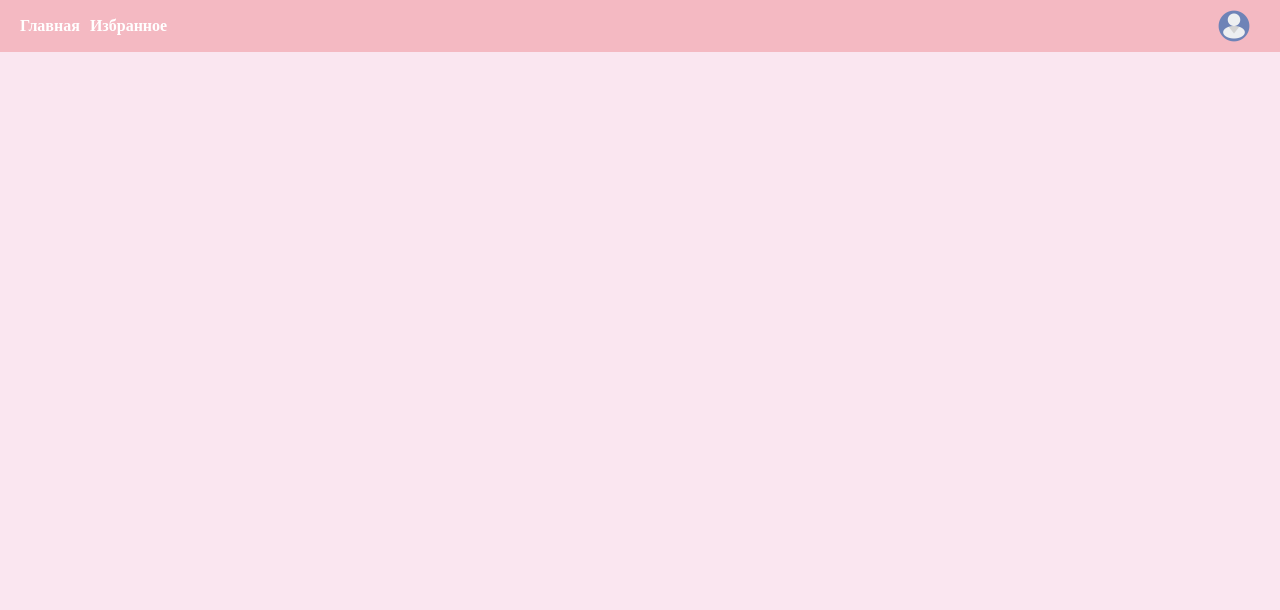
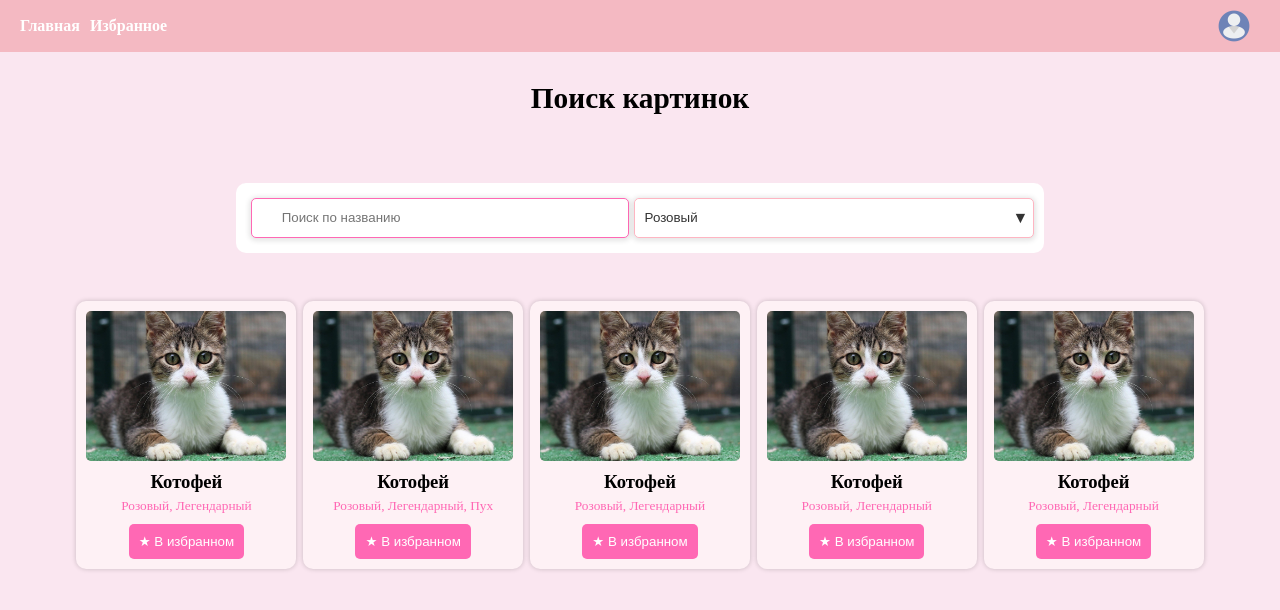
Before and after one commit to alchemmist/cats, a React (Vite) app: page /main in a window 1280 px wide. Shown: the top 610 px of the page. Built offline with nearby package versions, Linux system fonts and the light colour scheme.

Commit message:
impl cat search

```diff
--- a/public/cats.json
+++ b/public/cats.json
@@ -6,7 +6,7 @@
     },
     {
         "name": "Котофей",
-        "tags": ["Розовый", "Легендарный"],
+        "tags": ["Розовый", "Легендарный", "Пух"],
         "image": "cat.jpg"
     },
     {
--- /dev/null
+++ b/src/components/input/Input.css
@@ -0,0 +1,11 @@
+.input {
+  padding: 10px;
+  margin: 5px;
+  border: solid 1px #feb5c2;
+  border-radius: 5px;
+  box-shadow: 0px 1px 5px 2px rgba(0, 0, 0, 0.1);
+}
+
+.input:focus {
+  border: solid 1px #ff68b4;
+}
--- /dev/null
+++ b/src/components/input/Input.jsx
@@ -0,0 +1,15 @@
+import React from "react";
+import "./Input.css";
+
+function Input({ id, onChange, className = "", ...rest }) {
+  return (
+    <input
+      id={id}
+      onChange={onChange}
+      className={`input ${className}`}
+      {...rest}
+    />
+  );
+}
+
+export default Input;
--- /dev/null
+++ b/src/components/select/Select.css
@@ -0,0 +1,33 @@
+.select-wrapper {
+  position: relative;
+  display: flex;
+  appearance: none;
+  -webkit-appearance: none;
+  -moz-appearance: none;
+  border-radius: 5px;
+  border: 1px solid #feb5c2;
+  box-shadow: 0px 1px 5px 2px rgba(0, 0, 0, 0.1);
+  background-color: white;
+  color: #333;
+  cursor: pointer;
+  align-items: center;
+  padding-right: 5px;
+}
+
+.select {
+  appearance: none;
+  -webkit-appearance: none;
+  -moz-appearance: none;
+  height: calc(100% - 5px);
+  width: calc(100% - 5x);
+
+  border: 0;
+  padding: 0;
+  margin: 0;
+
+  border-radius: 5px;
+  background-color: white;
+  color: #333;
+  cursor: pointer;
+  padding-left: 10px;
+}
--- /dev/null
+++ b/src/components/select/Select.jsx
@@ -0,0 +1,24 @@
+import React from "react";
+import "./Select.css";
+
+function Select({ id, onChange, options = [], className = "", ...rest }) {
+  return (
+    <div className="select-wrapper">
+      <select
+        id={id}
+        onChange={onChange}
+        className={`select ${className}`}
+        {...rest}
+      >
+        {options.map((option, index) => (
+          <option key={index} value={option}>
+            {option}
+          </option>
+        ))}
+      </select>
+      <span className="select-arrow">▼</span>
+    </div>
+  );
+}
+
+export default Select;
--- a/src/routes/home/Home.css
+++ b/src/routes/home/Home.css
@@ -0,0 +1,42 @@
+.main-box {
+  display: flex;
+  flex-direction: column;
+  align-items: center;
+}
+
+h1 {
+  margin: 40px;
+}
+
+.search-box {
+  display: flex;
+  flex-direction: row;
+  justify-content: center;
+  align-items: center;
+
+  border-radius: 10px;
+  background-color: white;
+  padding: 10px;
+  margin-top: 1cm;
+  margin-bottom: 1cm;
+}
+
+#search-input {
+  width: 10cm;
+  padding-left: 30px;
+  min-height: 40px;
+  box-sizing: border-box;
+  max-height: 40px;
+}
+
+#search-tag {
+  width: 10cm;
+  box-sizing: border-box;
+  min-height: 38px;
+  max-height: 38px;
+}
+
+
+.cats-box {
+  padding: 10px;
+}
--- a/src/routes/home/Home.jsx
+++ b/src/routes/home/Home.jsx
@@ -1,7 +1,64 @@
+import React, { useState, useEffect } from "react";
+
+import Input from "../../components/input/Input";
+import Select from "../../components/select/Select";
+import CatCard from "../../components/catcard/CatCard";
 import "./Home.css";
+import CatList from "../../components/catlist/CatList";
 
-function Home() {
-  return <></>;
+function Home({ cats, tags }) {
+  const [displayCats, setDisplayCats] = useState(cats);
+  const [currentTag, setCurrentTag] = useState("");
+  const [searchQuery, setSearchQuery] = useState("");
+
+  const applySearchSettings = () => {
+    let updatedDisplayCats = [];
+    cats.map((cat, index) => {
+      if (cat.name.includes(searchQuery)) {
+        updatedDisplayCats.push(cat);
+      }
+    });
+    setDisplayCats(updatedDisplayCats);
+  };
+
+  useEffect(applySearchSettings, [cats, currentTag, searchQuery]);
+
+  return (
+    <>
+      <div className="main-box">
+        <h1>Поиск картинок</h1>
+        <div className="search-box">
+          <Input
+            id="search-input"
+            type="text"
+            autoFocus
+            placeholder="Поиск по названию"
+            onChange={(e) => setSearchQuery(e.target.value)}
+          />
+          <Select
+            id="search-tag"
+            onChange={(e) => setCurrentTag(e.target.value)}
+            options={tags}
+            className="custom-select"
+          />
+        </div>
+      </div>
+      <div className="cats-box">
+        <CatList>
+          {displayCats.map((item, index) => {
+            return (
+              <CatCard
+                imageSrc={"/src/assets/" + item.image}
+                catName={item.name}
+                tagList={item.tags}
+                isFavorite={true}
+              />
+            );
+          })}
+        </CatList>
+      </div>
+    </>
+  );
 }
 
 export default Home;
--- a/src/routes/login/Login.css
+++ b/src/routes/login/Login.css
@@ -30,17 +30,17 @@ h1 {
   cursor: pointer;
 }
 
-#login-input {
-    padding: 10px;
-    margin-top: 5px;
-    border: solid 1px #feb5c2;
-    border-radius: 5px;
-    box-shadow: 0px 1px 5px 2px rgba(0, 0, 0, 0.1);
-}
-
-#login-input:focus {
-    border: solid 1px #ff68b4;
-}
+/* #login-input { */
+/*   padding: 10px; */
+/*   margin-top: 5px; */
+/*   border: solid 1px #feb5c2; */
+/*   border-radius: 5px; */
+/*   box-shadow: 0px 1px 5px 2px rgba(0, 0, 0, 0.1); */
+/* } */
+/**/
+/* #login-input:focus { */
+/*   border: solid 1px #ff68b4; */
+/* } */
 
 #login-button {
   padding: 10px;
--- a/src/routes/login/Login.jsx
+++ b/src/routes/login/Login.jsx
@@ -2,6 +2,7 @@ import "./Login.css";
 import { useEffect, useState } from "react";
 import * as auth from "../../stores/auth";
 import { useNavigate } from "react-router";
+import Input from "../../components/input/Input";
 
 function Login() {
   const [login, setLogin] = useState("");
@@ -32,7 +33,7 @@ function Login() {
             <label htmlFor="login-input">
               Введите ваш логин, чтобы продолжить:
             </label>
-            <input
+            <Input
               id="login-input"
               type="text"
               placeholder="Ваш логин"
```
Lines whose indentation alone changed are shown as unchanged.
